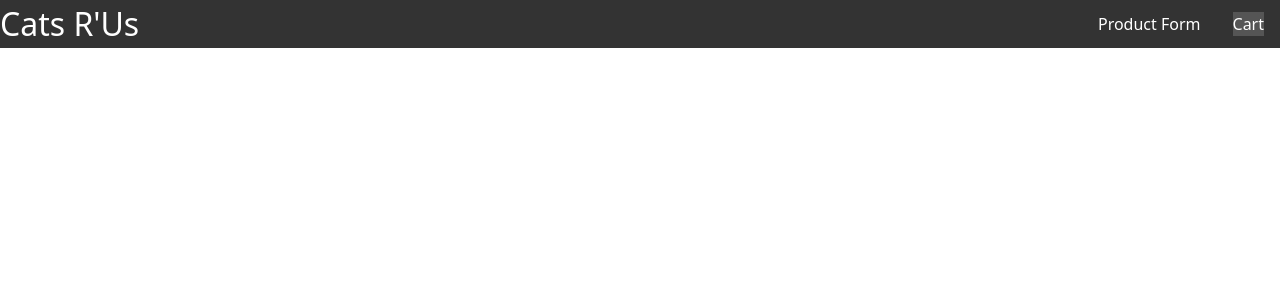
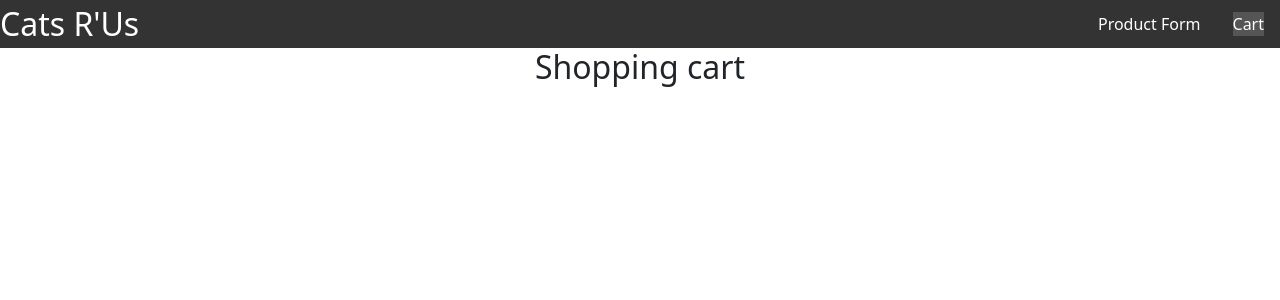
Before and after one commit to marwan820/phase-2-catprod, a React (Create React App) app: page /cart in a window 1280 px wide. Shown: the top 300 px of the page. Built offline with nearby package versions, Linux system fonts and the light colour scheme; data requests are answered from the project's data file.

Commit message:
added h1 to shopping cart

```diff
--- a/src/Shopping Cart/ShoppingCart.js
+++ b/src/Shopping Cart/ShoppingCart.js
@@ -1,17 +1,22 @@
 import React from "react"
 import CartItems from "./CartItems"
 
-const ShoppingCart = ({ cartList,deleteFromLocalStorage }) => {
-
+const ShoppingCart = ({ cartList, deleteFromLocalStorage }) => {
   const cartItems = cartList.map((item) => {
-    return(
-    <CartItems item={item} key={crypto.randomUUID()} deleteFromLocalStorage={deleteFromLocalStorage} />)
+    return (
+      <CartItems
+        item={item}
+        key={crypto.randomUUID()}
+        deleteFromLocalStorage={deleteFromLocalStorage}
+      />
+    )
   })
 
   return (
-    <div className="shopping-cart-container">
-      {cartItems}
-      </div>
+    <>
+      <h2 style={{justifyContent:"center",alignItems:"center", display:"flex"}}>Shopping cart</h2>
+      <div className="shopping-cart-container">{cartItems}</div>
+    </>
   )
 }
 
```
